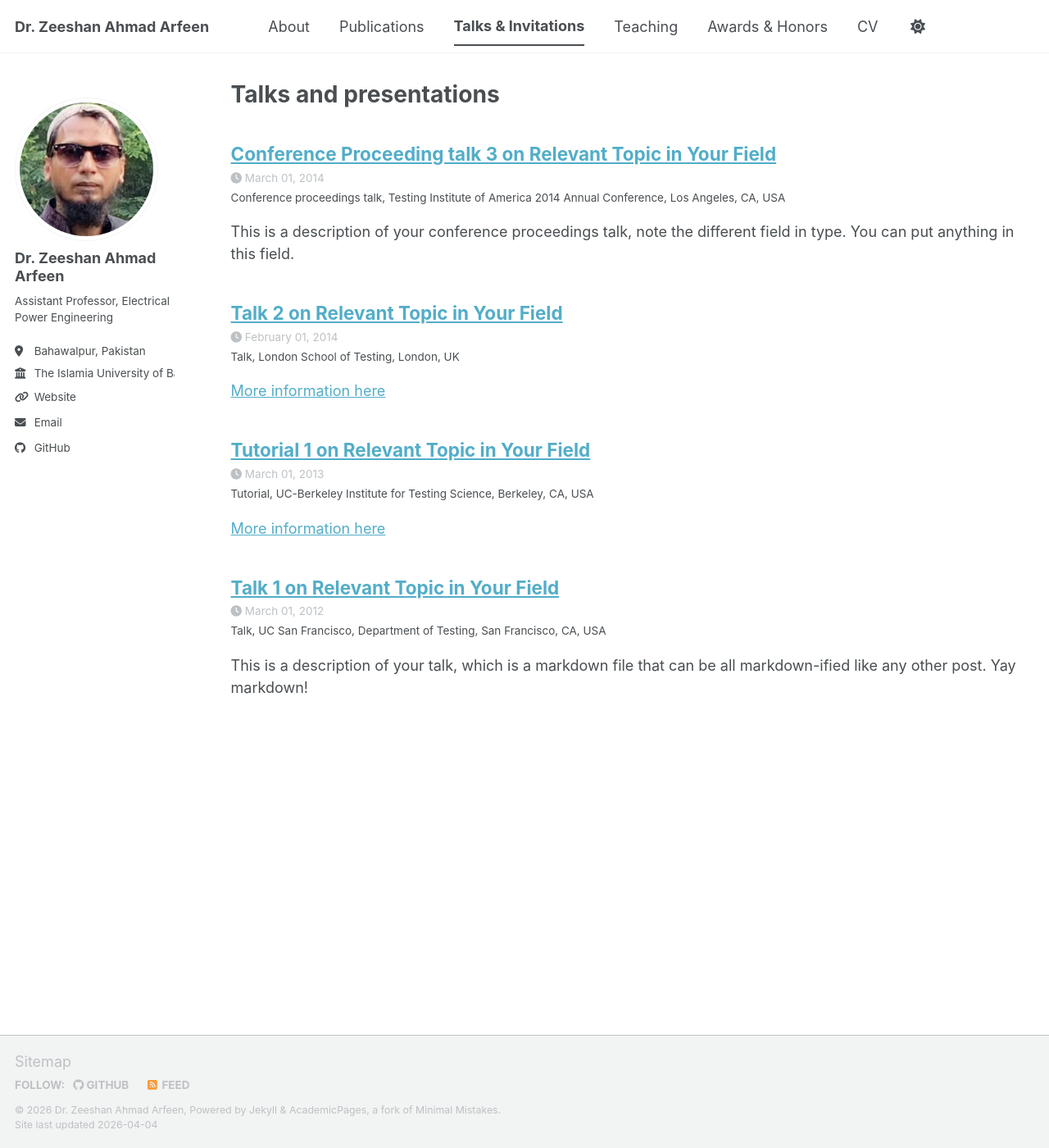
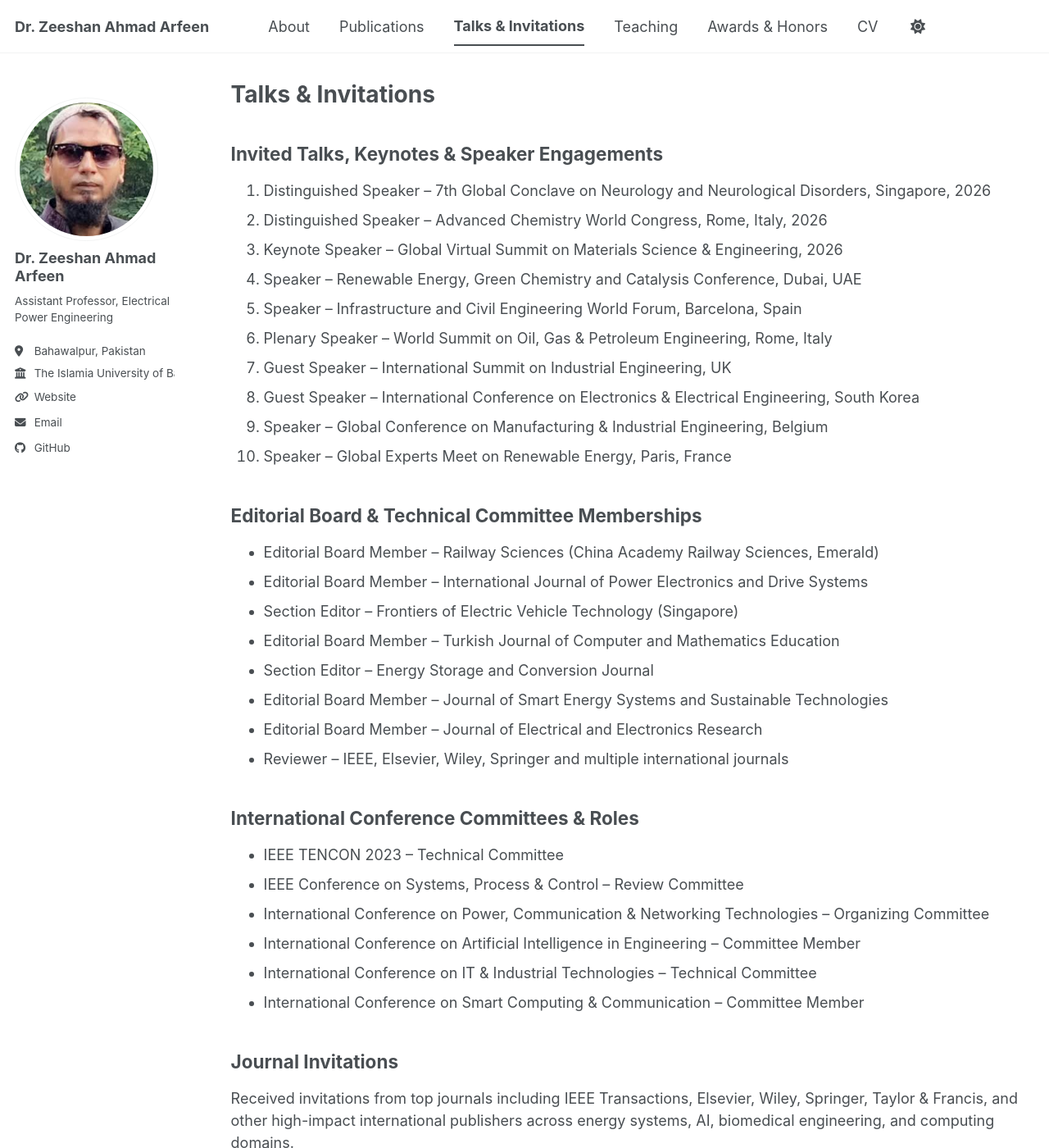
Before and after one commit to ZeeshanAhmadArfeen/ZeeshanAhmadArfeen.github.io, a Jekyll site: the page built from _pages/talks.html, in a window 1280 px wide and 1400 px high. Shown: the whole window at 82% size. Built offline with Jekyll 4.4.1, drawn with Linux system fonts in a browser that asks for light colours; a script bundle is joined from its source files by our own code; library files that are not in the unit come from our copies; some of the changed text lies outside the part shown.

Commit message:
Update talks page to professional plain format

```diff
--- a/_pages/talks.html
+++ b/_pages/talks.html
@@ -1,16 +1,49 @@
 ---
 layout: archive
-title: "Talks and presentations"
+title: "Talks & Invitations"
 permalink: /talks/
 author_profile: true
 ---
 
-{% if site.talkmap_link == true %}
+<h2>Invited Talks, Keynotes & Speaker Engagements</h2>
+<ol>
+  <li>Distinguished Speaker – 7th Global Conclave on Neurology and Neurological Disorders, Singapore, 2026</li>
+  <li>Distinguished Speaker – Advanced Chemistry World Congress, Rome, Italy, 2026</li>
+  <li>Keynote Speaker – Global Virtual Summit on Materials Science & Engineering, 2026</li>
+  <li>Speaker – Renewable Energy, Green Chemistry and Catalysis Conference, Dubai, UAE</li>
+  <li>Speaker – Infrastructure and Civil Engineering World Forum, Barcelona, Spain</li>
+  <li>Plenary Speaker – World Summit on Oil, Gas & Petroleum Engineering, Rome, Italy</li>
+  <li>Guest Speaker – International Summit on Industrial Engineering, UK</li>
+  <li>Guest Speaker – International Conference on Electronics & Electrical Engineering, South Korea</li>
+  <li>Speaker – Global Conference on Manufacturing & Industrial Engineering, Belgium</li>
+  <li>Speaker – Global Experts Meet on Renewable Energy, Paris, France</li>
+</ol>
 
-<p style="text-decoration:underline;"><a href="/talkmap.html">See a map of all the places I've given a talk!</a></p>
+<h2>Editorial Board & Technical Committee Memberships</h2>
+<ul>
+  <li>Editorial Board Member – Railway Sciences (China Academy Railway Sciences, Emerald)</li>
+  <li>Editorial Board Member – International Journal of Power Electronics and Drive Systems</li>
+  <li>Section Editor – Frontiers of Electric Vehicle Technology (Singapore)</li>
+  <li>Editorial Board Member – Turkish Journal of Computer and Mathematics Education</li>
+  <li>Section Editor – Energy Storage and Conversion Journal</li>
+  <li>Editorial Board Member – Journal of Smart Energy Systems and Sustainable Technologies</li>
+  <li>Editorial Board Member – Journal of Electrical and Electronics Research</li>
+  <li>Reviewer – IEEE, Elsevier, Wiley, Springer and multiple international journals</li>
+</ul>
 
-{% endif %}
+<h2>International Conference Committees & Roles</h2>
+<ul>
+  <li>IEEE TENCON 2023 – Technical Committee</li>
+  <li>IEEE Conference on Systems, Process & Control – Review Committee</li>
+  <li>International Conference on Power, Communication & Networking Technologies – Organizing Committee</li>
+  <li>International Conference on Artificial Intelligence in Engineering – Committee Member</li>
+  <li>International Conference on IT & Industrial Technologies – Technical Committee</li>
+  <li>International Conference on Smart Computing & Communication – Committee Member</li>
+</ul>
 
-{% for post in site.talks reversed %}
-  {% include archive-single-talk.html %}
-{% endfor %}
+<h2>Journal Invitations</h2>
+<p>
+Received invitations from top journals including IEEE Transactions, Elsevier, Wiley, Springer, Taylor & Francis, and other high-impact international publishers across energy systems, AI, biomedical engineering, and computing domains.
+</p>
+
+<p><em>Note: Full detailed list available upon request.</em></p>
```
